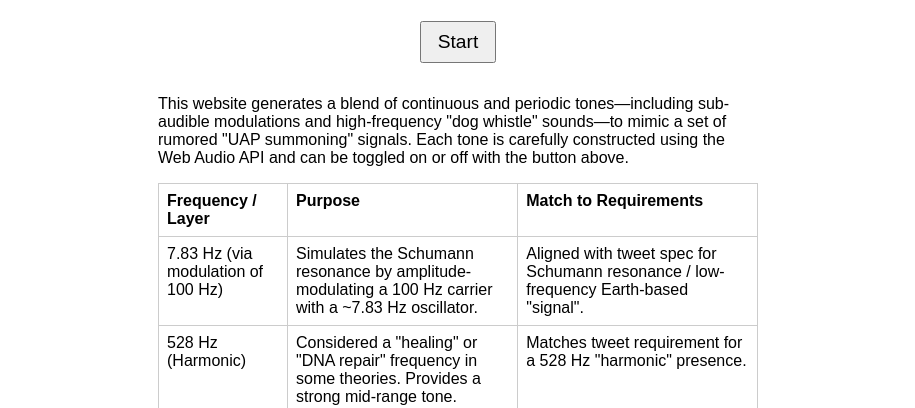
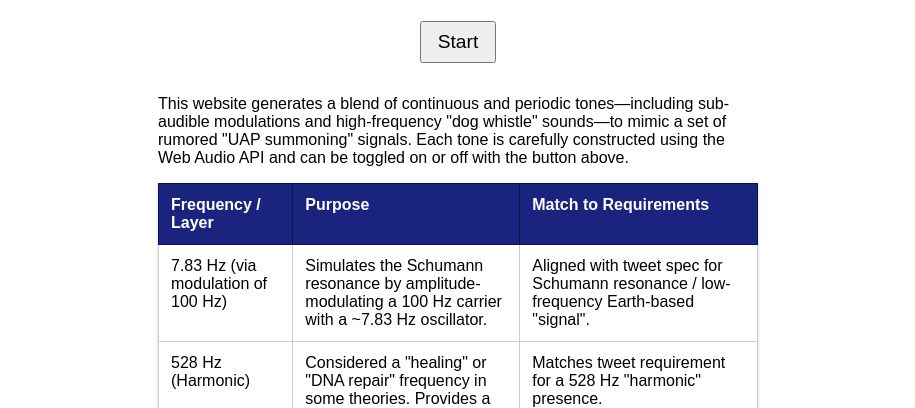
Before and after one commit to karubits/uap-dog-whistle, a plain HTML site: page index.html in a window 1280 px wide. Shown: the part 392-800 px from the top of the page, without its empty margins (182-1097 px from the left). Drawn offline with Linux system fonts and the light colour scheme.

Commit message:
pop those headers

```diff
--- a/index.html
+++ b/index.html
@@ -31,10 +31,19 @@
       width: 100%;
       border-collapse: collapse;
       margin-top: 1rem;
+      box-shadow: 0 1px 3px rgba(0,0,0,0.2);
     }
-    th, td {
+    th {
+      background-color: #1a237e;
+      color: white;
+      border: 1px solid #0d1642;
+      padding: 0.75rem;
+      text-align: left;
+      vertical-align: top;
+    }
+    td {
       border: 1px solid #ccc;
-      padding: 0.5rem;
+      padding: 0.75rem;
       text-align: left;
       vertical-align: top;
     }
```
